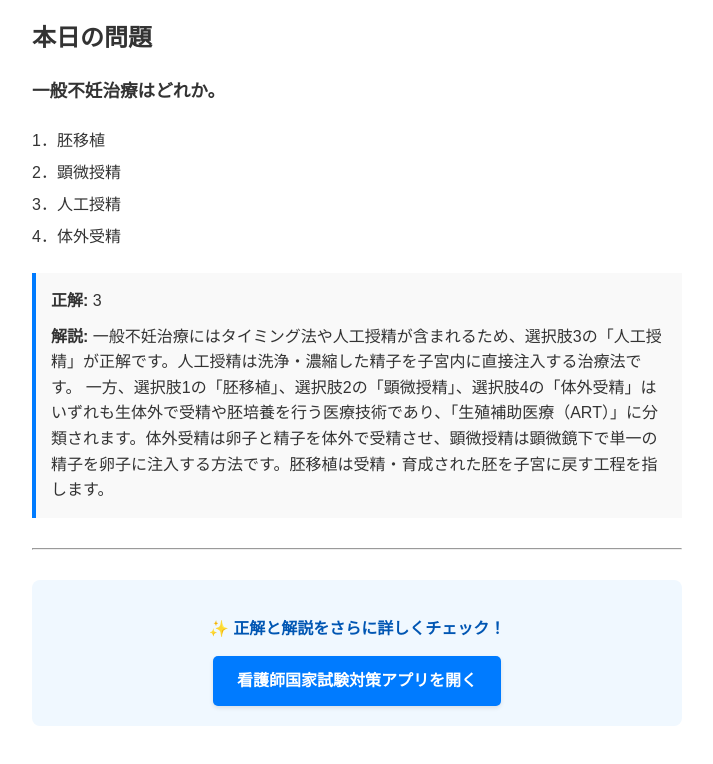
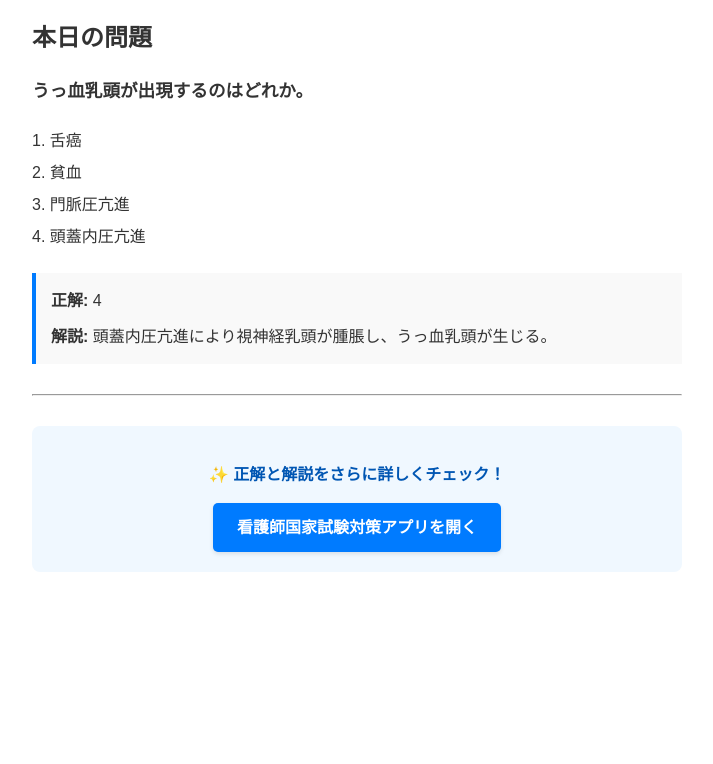
Before and after one commit to DaisukeNishioka/X-auto-post, a plain HTML site: page index.html in a window 1280 px wide. Shown: the part 106-870 px from the top of the page, without its empty margins (283-996 px from the left). After the commit the page ends 800 px from the top, so only its background shows below. Drawn offline with Linux system fonts and the light colour scheme.

Commit message:
Update today's question

```diff
--- a/index.html
+++ b/index.html
@@ -7,17 +7,16 @@
 <body style="font-family: sans-serif; max-width: 650px; margin: 40px auto; padding: 0 20px; line-height: 1.6; color: #333;">
 <h1 style="border-bottom: 2px solid #007bff; padding-bottom: 10px; color: #007bff;">本日の看護師国家試験 対策</h1>
 <h2>本日の問題</h2>
-<p style="font-size: 1.1em; font-weight: bold; margin-bottom: 20px;">一般不妊治療はどれか。</p>
+<p style="font-size: 1.1em; font-weight: bold; margin-bottom: 20px;">うっ血乳頭が出現するのはどれか。</p>
 <ul style="list-style-type: none; padding-left: 0; line-height: 2;">
-<li> 1．胚移植</li>
-<li> 2．顕微授精</li>
-<li> 3．人工授精</li>
-<li> 4．体外受精</li>
+<li>1. 舌癌</li>
+<li>2. 貧血</li>
+<li>3. 門脈圧亢進</li>
+<li>4. 頭蓋内圧亢進</li>
 </ul>
 <div style="margin-top: 20px; padding: 15px; background: #f9f9f9; border-left: 4px solid #007bff;">
-<p style="margin: 0 0 10px 0;"><strong>正解:</strong> 3</p>
-<p style="margin: 0;"><strong>解説:</strong> 一般不妊治療にはタイミング法や人工授精が含まれるため、選択肢3の「人工授精」が正解です。人工授精は洗浄・濃縮した精子を子宮内に直接注入する治療法です。
-一方、選択肢1の「胚移植」、選択肢2の「顕微授精」、選択肢4の「体外受精」はいずれも生体外で受精や胚培養を行う医療技術であり、「生殖補助医療（ART）」に分類されます。体外受精は卵子と精子を体外で受精させ、顕微授精は顕微鏡下で単一の精子を卵子に注入する方法です。胚移植は受精・育成された胚を子宮に戻す工程を指します。</p>
+<p style="margin: 0 0 10px 0;"><strong>正解:</strong> 4</p>
+<p style="margin: 0;"><strong>解説:</strong> 頭蓋内圧亢進により視神経乳頭が腫脹し、うっ血乳頭が生じる。</p>
 </div>
 <hr style="margin: 30px 0;">
 <div style="background-color: #f0f8ff; padding: 20px; border-radius: 8px; text-align: center;">
```
